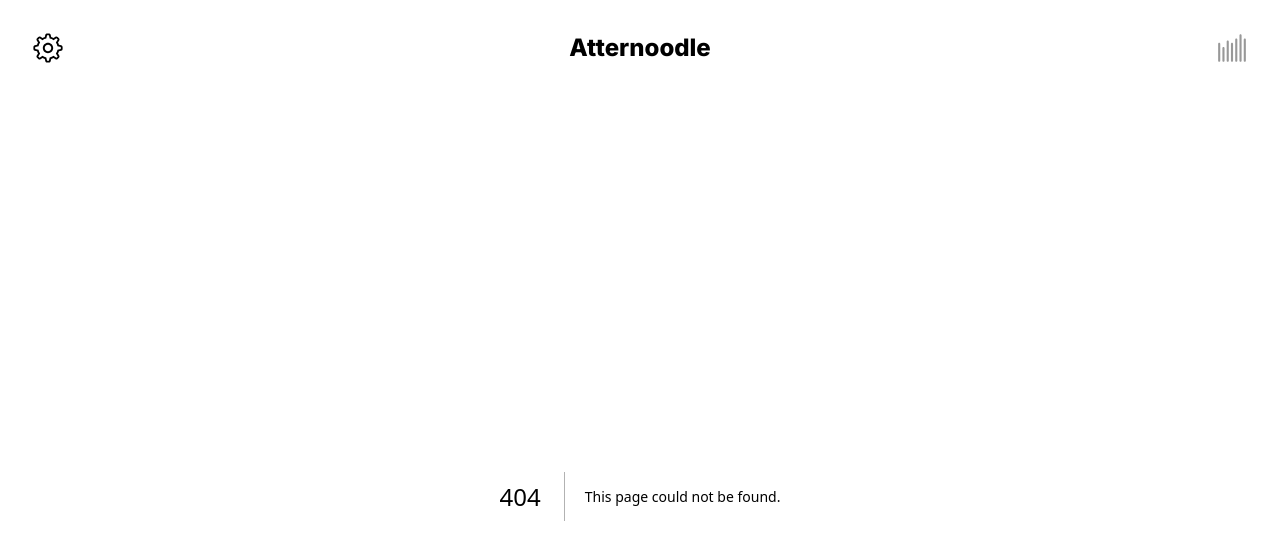
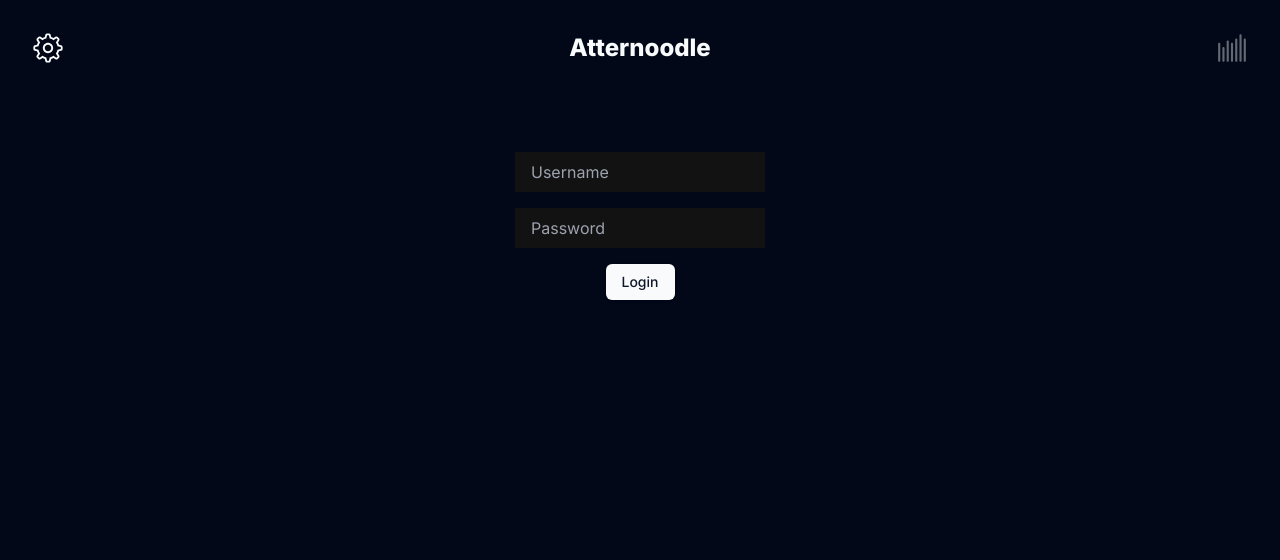
Before and after one commit to TomAtterton/Atternoodle, a Next.js app: page /admin in a window 1280 px wide. Before the commit this address had no page. Shown: the top 560 px of the page. Built offline with nearby package versions, Linux system fonts and the light colour scheme.

Commit message:
Basic admin page
- temporary admin page for event
- local storage value to persist admin login

```diff
--- a/next.config.mjs
+++ b/next.config.mjs
@@ -5,6 +5,8 @@ const nextConfig = {
         KV_REST_API_URL: process.env.KV_REST_API_URL,
         KV_REST_API_TOKEN: process.env.KV_REST_API_TOKEN,
         KV_REST_API_READ_ONLY_TOKEN: process.env.KV_REST_API_READ_ONLY_TOKEN,
+        ADMIN_USERNAME: process.env.ADMIN_USERNAME,
+        ADMIN_PASSWORD: process.env.ADMIN_PASSWORD,
     }
 };
 
--- /dev/null
+++ b/src/app/admin/page.tsx
@@ -0,0 +1,77 @@
+'use client';
+
+import { Button } from '@/components/ui/button';
+import {
+  onClearLeaderboard,
+  onCreateLeaderboard,
+  onFetchLeaderboards,
+  setUserScore,
+} from '@/actions';
+import { useGlobalStore } from '@/store';
+import { useRouter } from 'next/navigation';
+import { useState } from 'react';
+
+export default function Admin() {
+  const handleClearStorage = useGlobalStore((state) => state.clear);
+  const router = useRouter();
+
+  const handleClear = () => {
+    handleClearStorage();
+    router.replace('./');
+  };
+
+  const user = useGlobalStore((state) => state.name);
+  const leaderboard = useGlobalStore((state) => state.gameName);
+
+  const [username, setUsername] = useState('');
+  const [password, setPassword] = useState('');
+
+  const isAdmin = useGlobalStore((state) => state.isAdmin);
+  const setIsAdmin = useGlobalStore((state) => state.setIsAdmin);
+
+  const handleLogin = () => {
+    // TODO: More secure login, temporary solution for now for event
+    if (username === process.env.ADMIN_USERNAME && password === process.env.ADMIN_PASSWORD) {
+      setIsAdmin(true);
+    } else {
+      alert('Invalid credentials naughty naughty');
+    }
+  };
+
+  return isAdmin ? (
+    <main className="flex min-h-screen flex-col items-center mt-14 gap-4">
+      <p>Debug settings</p>
+      <Button
+        onClick={() => {
+          setUserScore(user, leaderboard, 10);
+        }}
+      >
+        Increment score
+      </Button>
+      <p>Cached settings</p>
+      <Button onClick={handleClear}>Clear local storage</Button>
+      <p>leaderboard settings</p>
+      <Button onClick={onCreateLeaderboard}>Generate Leaderboard</Button>
+      <Button onClick={onFetchLeaderboards}>Fetch Leaderboard </Button>
+      <Button onClick={onClearLeaderboard}>Clear Leaderboard</Button>
+    </main>
+  ) : (
+    <main className="flex min-h-screen flex-col items-center mt-14 gap-4">
+      <input
+        type="text"
+        placeholder="Username"
+        className={'h-10 pl-4'}
+        value={username}
+        onChange={(e) => setUsername(e.target.value)}
+      />
+      <input
+        type="password"
+        placeholder="Password"
+        className={'h-10 pl-4'}
+        value={password}
+        onChange={(e) => setPassword(e.target.value)}
+      />
+      <Button onClick={handleLogin}>Login</Button>
+    </main>
+  );
+}
--- a/src/app/game/Row.tsx
+++ b/src/app/game/Row.tsx
@@ -32,6 +32,8 @@ const Row = ({
       case 6:
         return 'h-12 w-12';
       case 7:
+        return 'h-10 w-10';
+      default:
         return 'h-10 w-10';
     }
   }, [answerLength]);
--- a/src/app/settings/page.tsx
+++ b/src/app/settings/page.tsx
@@ -19,29 +19,18 @@ export default function Settings() {
   };
 
   const user = useGlobalStore((state) => state.name);
-  const leaderboard = useGlobalStore((state) => state.gameName);
 
   return (
     <main className="flex min-h-screen flex-col items-center mt-14">
       <div className={'flex flex-col gap-8'}>
         <div className={'flex'}>
-          <p className={'font-extrabold pr-4'}> Username: </p>
-          <p>{user}</p>
+          {user && (
+            <>
+              <p className={'font-extrabold pr-4'}> Username: </p>
+              <p>{user}</p>
+            </>
+          )}
         </div>
-        <p>Debug settings</p>
-        <Button
-          onClick={() => {
-            setUserScore(user, leaderboard, 10);
-          }}
-        >
-          Increment score
-        </Button>
-        <p>Cached settings</p>
-        <Button onClick={handleClear}>Clear local storage</Button>
-        <p>leaderboard settings</p>
-        <Button onClick={onCreateLeaderboard}>Generate Leaderboard</Button>
-        <Button onClick={onFetchLeaderboards}>Fetch Leaderboard </Button>
-        <Button onClick={onClearLeaderboard}>Clear Leaderboard</Button>
       </div>
     </main>
   );
--- a/src/store/index.tsx
+++ b/src/store/index.tsx
@@ -9,6 +9,8 @@ interface GlobalStore {
   setGameName: (gameName: string) => void;
   setLevel: (level: number) => void;
   clear: () => void;
+  isAdmin: boolean;
+  setIsAdmin: (isAdmin: boolean) => void;
 }
 
 export const useGlobalStore = create<GlobalStore>()(
@@ -17,10 +19,12 @@ export const useGlobalStore = create<GlobalStore>()(
       name: '',
       gameName: '',
       level: 0,
+      isAdmin: false,
       setName: (name: string) => set({ name }),
       setGameName: (gameName: string) => set({ gameName }),
       setLevel: (level: number) => set({ level }),
       clear: () => set({ name: '', gameName: '', level: 0 }),
+      setIsAdmin: (isAdmin: boolean) => set({ isAdmin }),
     }),
     {
       name: 'atternoodle-storage',
```
